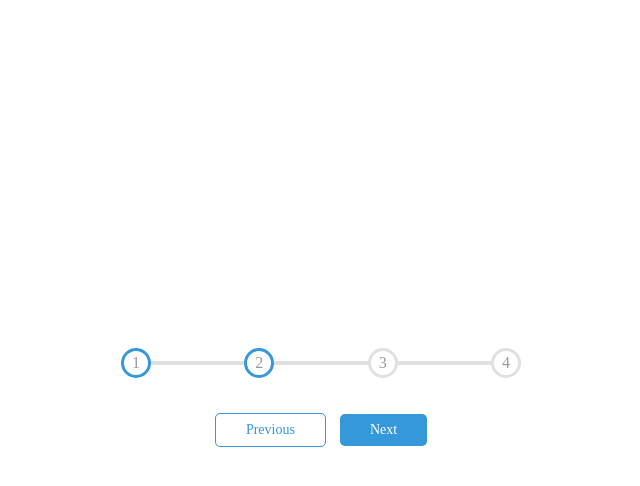
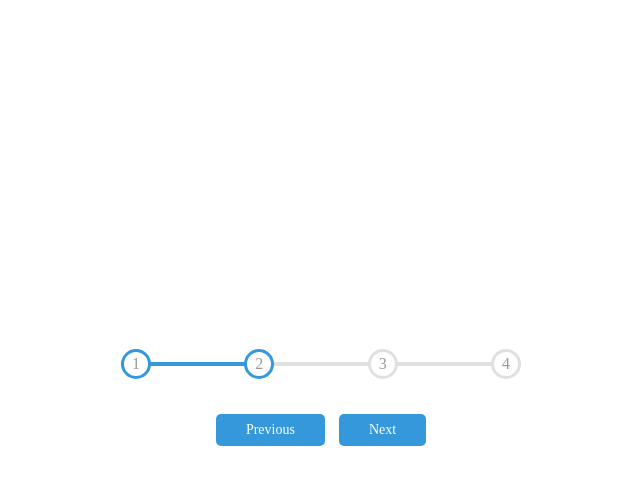
Before and after one commit to jsvgarriques/50project_template, a plain HTML site: page index.html in a window 1280 px wide. Both pictures are taken after a click on the button "Next". Shown: the whole page, without its empty margins (319-959 px from the left). Drawn offline with Linux system fonts and the light colour scheme; a web font is replaced by a local one.

Commit message:
progress_circlesCompleted

```diff
--- a/script.js
+++ b/script.js
@@ -32,7 +32,14 @@ function update() {
         }
     })
     const actives = document.querySelectorAll('.active')
-    progress.style.width = (actives.length / circles.length) * 100 + "%"
-console.log(actives.length / circles.length)
-
+    progress.style.width = (actives.length -1 ) / (circles.length -1) * 100 + "%"
+// console.log(actives.length / circles.length)
+    if (currentActive=== 1)  {
+        prev.disabled =true
+    } else if(currentActive === circles.length) {
+        next.disabled = true
+    } else {
+        prev.disabled =false
+        next.disabled =false
+    }
 }
--- a/style.css
+++ b/style.css
@@ -1,6 +1,6 @@
 @import url('https://fonts.googleapis.com/css?family=Muli&display=swap');
 :root {
-    --line-border-fill: #3498db;
+    --line-border-full: #3498db;
     --line-border-empty:#e0e0e0;
 
 }
@@ -46,6 +46,7 @@ body {
 }
 .progress {
     background-color: var(--line-border-full);
+    /* border: 3px solid var(--line-border-empty); */
     position: absolute;
     top: 50%;
     left: 0;
@@ -69,10 +70,10 @@ body {
 }
 
 .circle.active {
-    border-color:var(--line-border-fill);
+    border-color:var(--line-border-full);
 }
 .btn {
-    background-color: var(--line-border-fill);
+    background-color: var(--line-border-full);
     color: #fff;
     border: 0px;
     border-radius: 5px;
```
